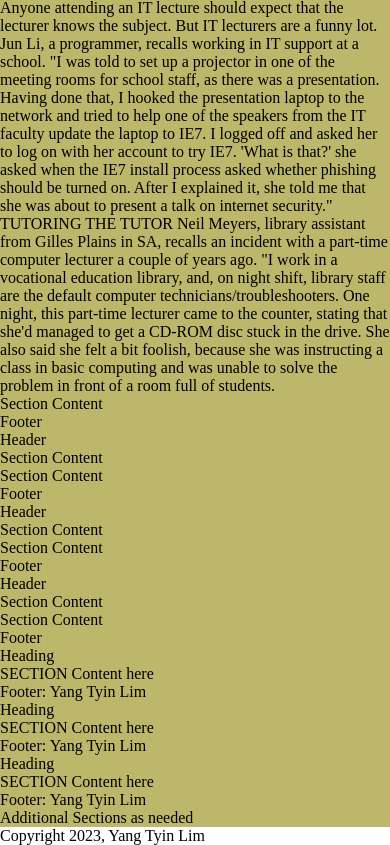
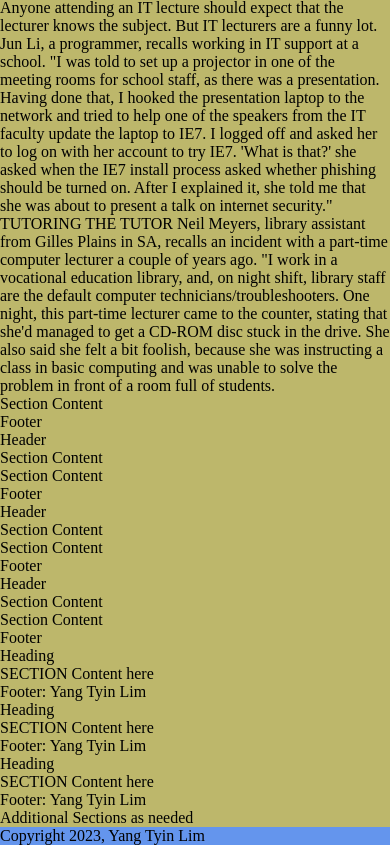
Before and after one commit to Limyangtyin/WebTech1, a plain HTML site: page Content.html in a window 390 px wide. Shown: the part 325-1170 px from the top of the page. Drawn offline with Linux system fonts and the light colour scheme.

Commit message:
feat: site mobile footer - add CSS to lay the site footer

```diff
--- a/Content.html
+++ b/Content.html
@@ -109,7 +109,7 @@
     </aside>
 </main>
 </body>
-<footer>
+<footer class="footerclass">
     Copyright 2023, Yang Tyin Lim
 </footer>
 </html>
--- a/assests/css/style.css
+++ b/assests/css/style.css
@@ -7,4 +7,9 @@
         border: 2px black;
         background-color: darkkhaki;
     }
+
+    .footerclass{
+        border: 1px black;
+        background-color: cornflowerblue;
+    }
 }
```
